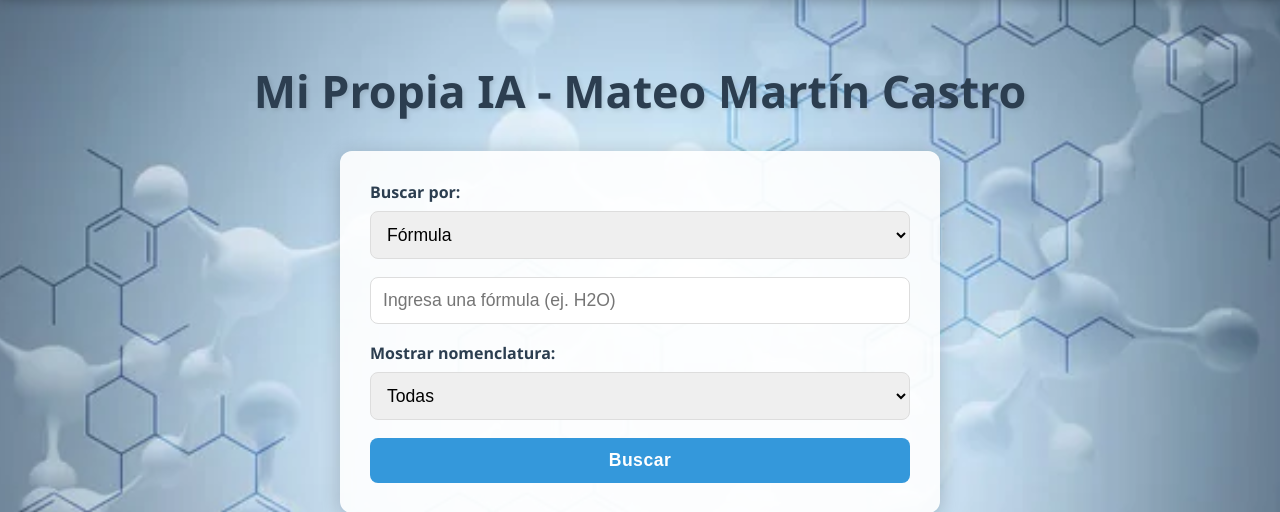
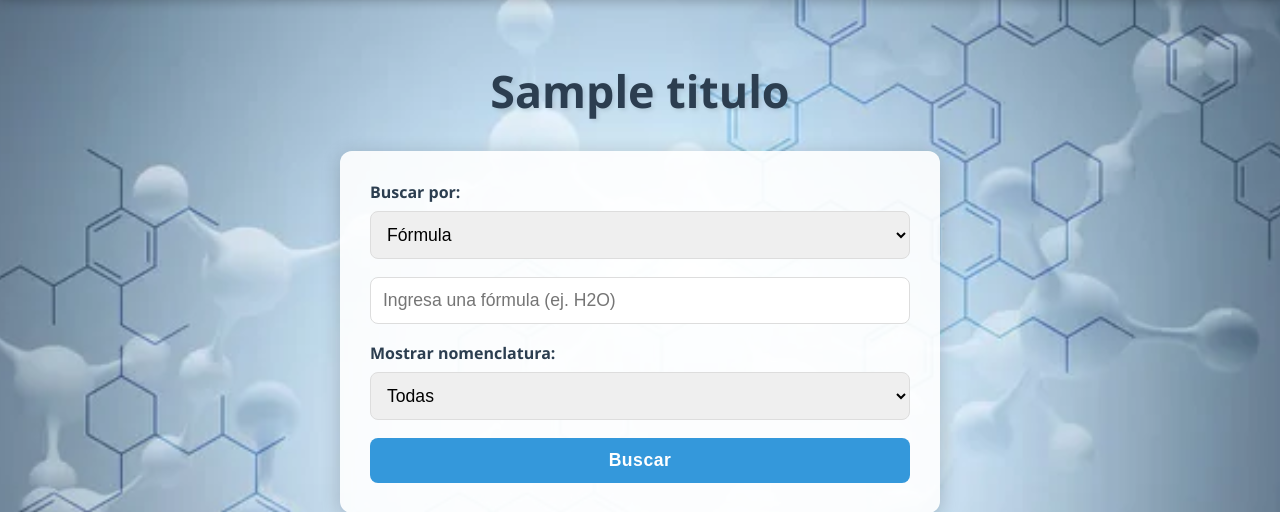
Before and after one commit to mmartinmmc/Proyecto-Personal, a Flask app: template templates/index.html in a window 1280 px wide. Shown: the part 55-567 px from the top of the page. Run offline with Flask 3, Linux system fonts and the light colour scheme; the template is opened without the code that fills it: most values are stand-ins (such as "Sample title", 1, 10 or a date in 2020); parts of the project's set-up code (start-up, migrations or seed data) failed here and were passed over.

Commit message:
Update index.html

```diff
--- a/templates/index.html
+++ b/templates/index.html
@@ -3,7 +3,7 @@
 <head>
     <meta charset="UTF-8">
     <meta name="viewport" content="width=device-width, initial-scale=1.0">
-    <title>Mi Propia IA - Mateo Martín Castro</title>
+    <title>{{ titulo }}</title>
     <link rel="stylesheet" href="{{ url_for('static', filename='styles.css') }}">
     <script>
         function mostrarCampoBusqueda() {
@@ -42,7 +42,7 @@
     </nav>
 
     <div class="container-main">
-        <h1>Mi Propia IA - Mateo Martín Castro</h1>
+        <h1>{{ titulo }}</h1>
 
         <form action="/buscar" method="POST" class="card">
             <label for="tipo_busqueda">Buscar por:</label>
```
